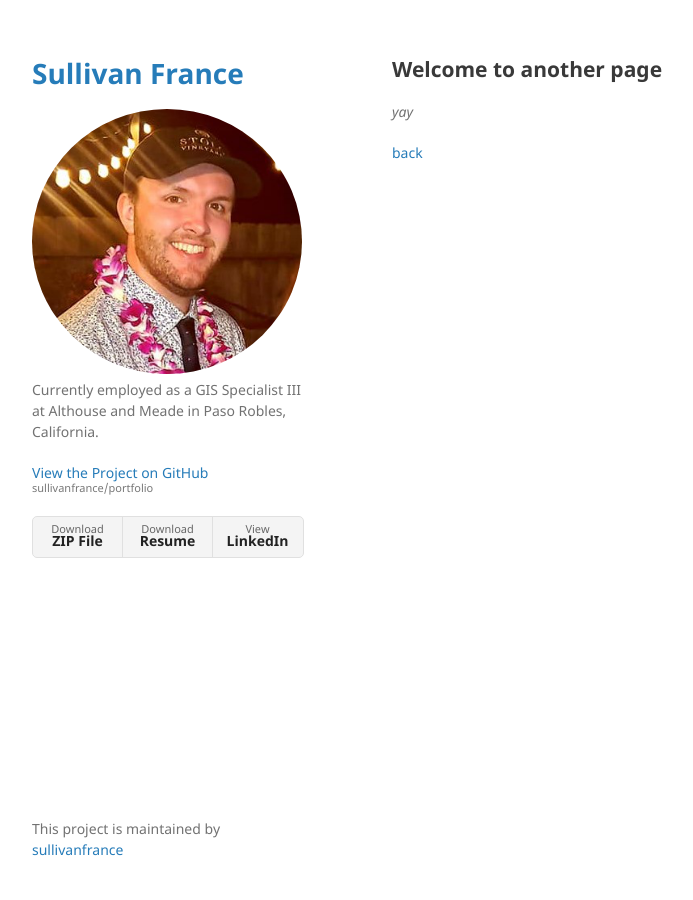
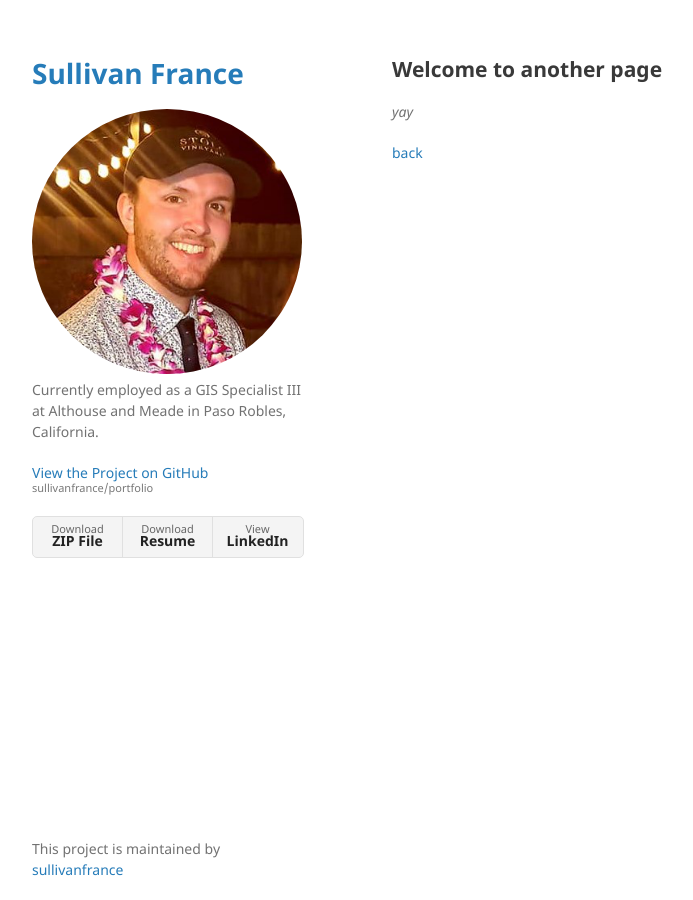
Before and after one commit to sullivanfrance/portfolio, a Jekyll site: the page built from another-page.md, in a window 1280 px wide. Shown: the whole page, without its empty margins (178-871 px from the left). Built offline with Jekyll 4.4.1, drawn with Linux system fonts in a browser that asks for light colours; our own code applies the rules of GitHub Pages for plain Markdown files.

Commit message:
Update jekyll-theme-minimal.scss

```diff
--- a/_sass/jekyll-theme-minimal.scss
+++ b/_sass/jekyll-theme-minimal.scss
@@ -206,7 +206,7 @@ footer {
   width:270px;
   float:left;
   position:fixed;
-  bottom:20px;
+  bottom:0px;
   -webkit-font-smoothing:subpixel-antialiased;
 }
 
```
